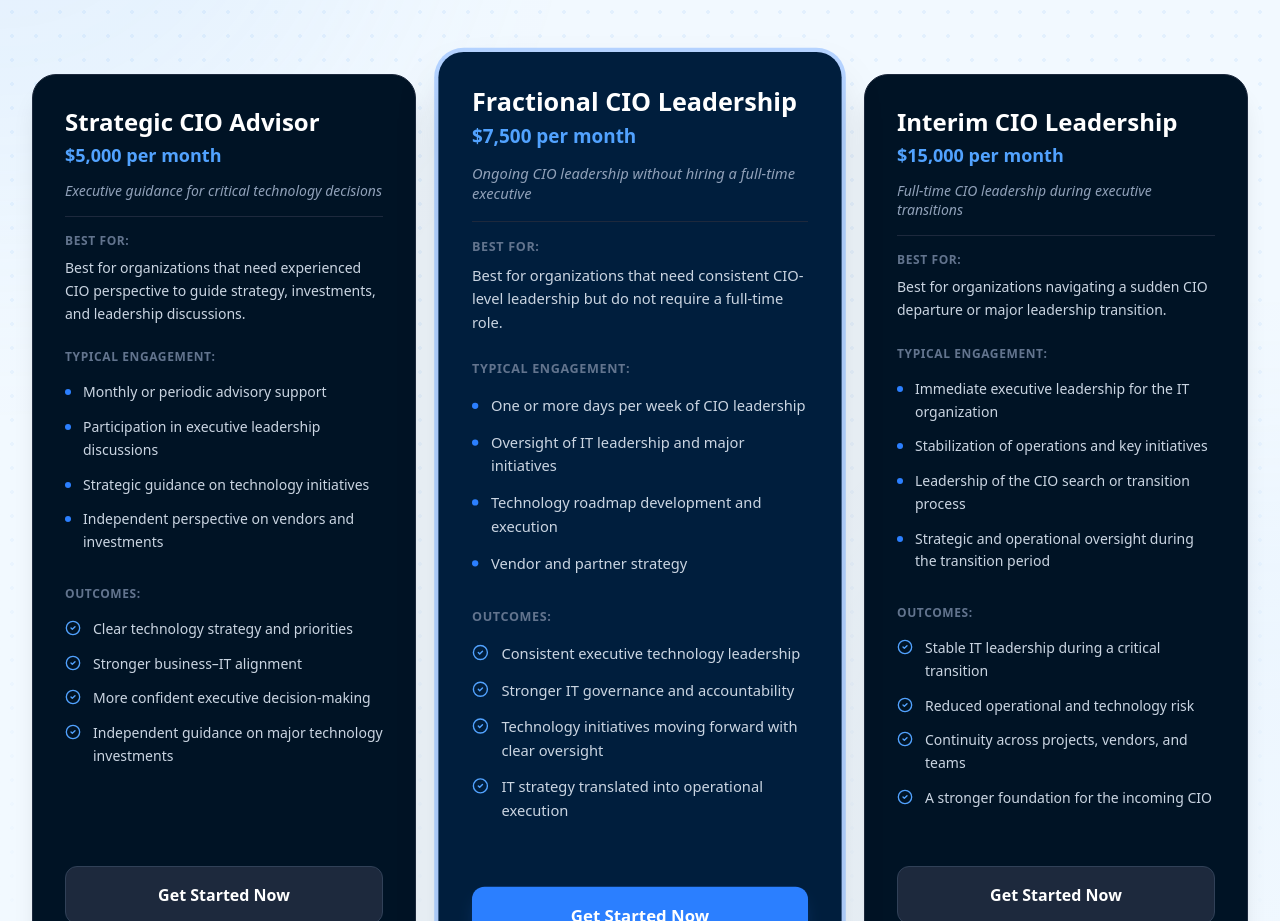
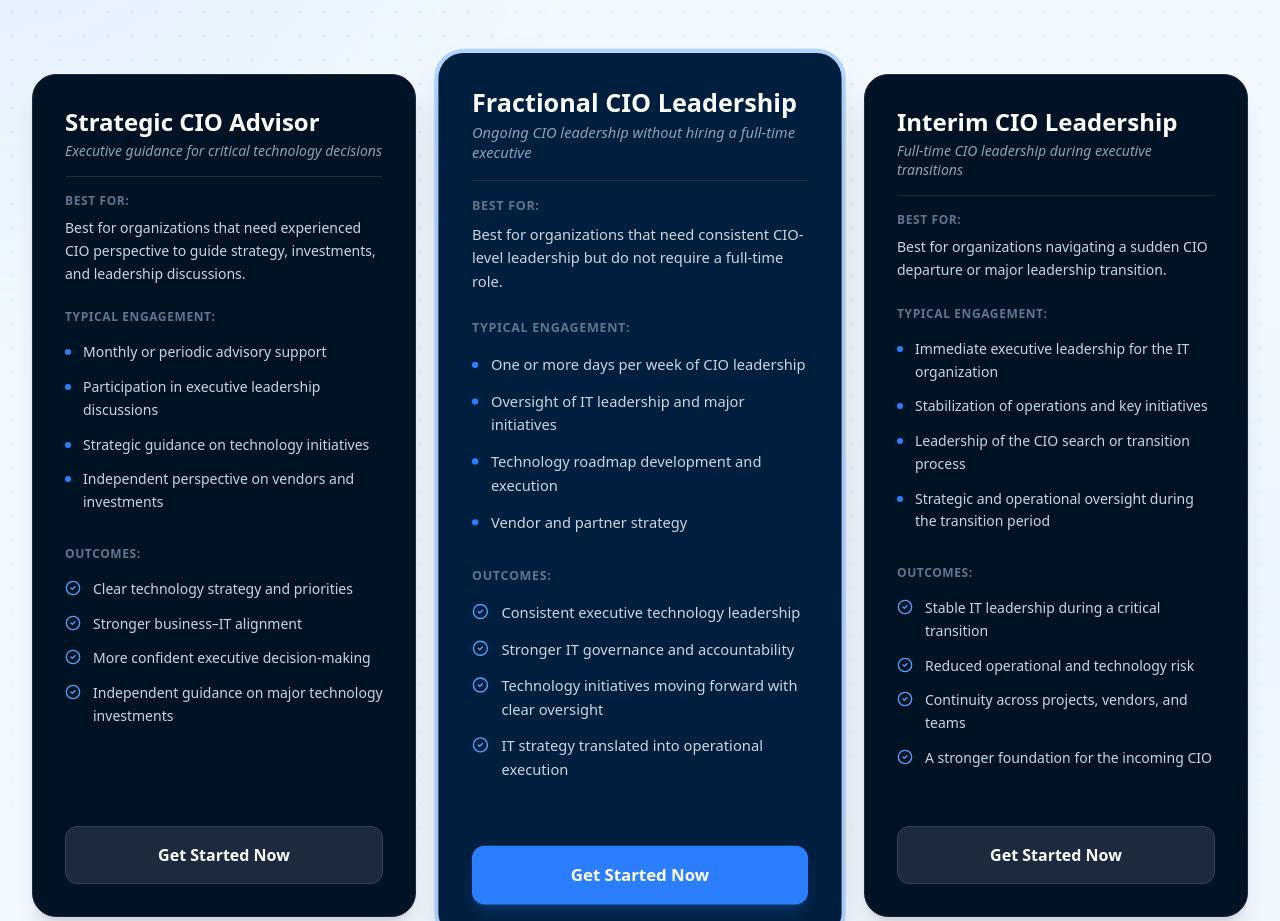
Before and after one commit to Yug210705/Brain, a React (Vite) app: page / in a window 1280 px wide. Shown: the part 4560-5481 px from the top of the page. Built offline with nearby package versions, Linux system fonts and the light colour scheme.

Commit message:
Remove pricing from service cards as requested

```diff
--- a/src/components/Pricing.jsx
+++ b/src/components/Pricing.jsx
@@ -51,7 +51,6 @@ const Pricing = () => {
     const plans = [
         {
             title: "Strategic CIO Advisor",
-            price: "$5,000 per month",
             description: "Executive guidance for critical technology decisions",
             bestFor: "Best for organizations that need experienced CIO perspective to guide strategy, investments, and leadership discussions.",
             engagement: [
@@ -70,7 +69,6 @@ const Pricing = () => {
         },
         {
             title: "Fractional CIO Leadership",
-            price: "$7,500 per month",
             description: "Ongoing CIO leadership without hiring a full-time executive",
             bestFor: "Best for organizations that need consistent CIO-level leadership but do not require a full-time role.",
             engagement: [
@@ -89,7 +87,6 @@ const Pricing = () => {
         },
         {
             title: "Interim CIO Leadership",
-            price: "$15,000 per month",
             description: "Full-time CIO leadership during executive transitions",
             bestFor: "Best for organizations navigating a sudden CIO departure or major leadership transition.",
             engagement: [
@@ -156,9 +153,7 @@ const Pricing = () => {
                                 <h3 className="font-inter font-bold text-[24px] leading-tight text-white mb-1">
                                     {plan.title}
                                 </h3>
-                                <div className="text-blue-400 font-bold text-lg mb-3">
-                                    {plan.price}
-                                </div>
+
                                 <p className="text-slate-400 font-medium text-sm mb-4 leading-snug italic">
                                     {plan.description}
                                 </p>
```
